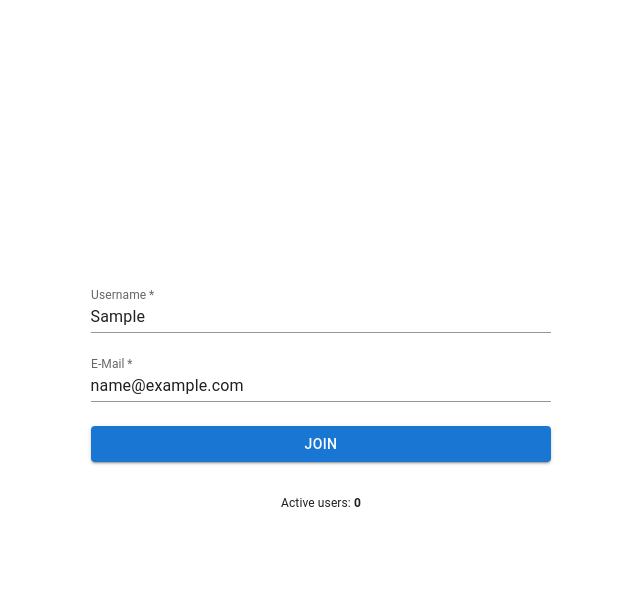
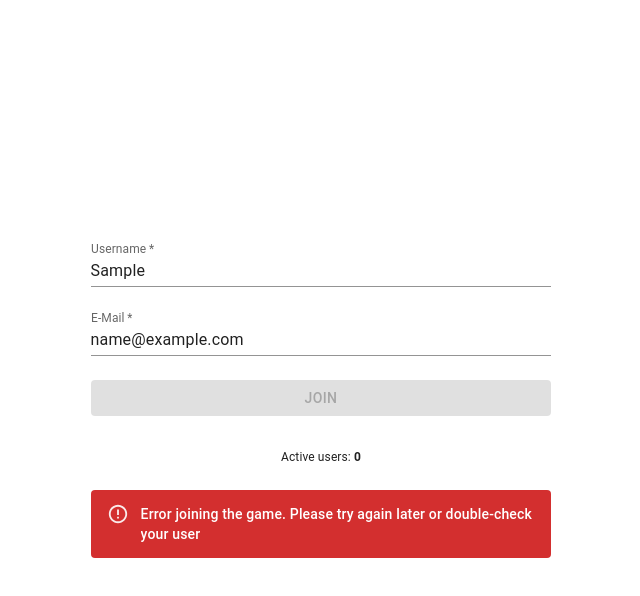
Before and after one commit to stefanzmf/airhockey, a React (Vite) app in the folder apps/airhockey/: page / in a window 1280 px wide. Both pictures are taken after typing "Sample", "name@example.com" into the empty fields and a click on the button "JOIN". Shown: the top 596 px of the page, without its empty margins (319-959 px from the left). Built offline with nearby package versions, Linux system fonts and the light colour scheme; no server answers.

Commit message:
Add basic server error check and add respone type

```diff
--- a/apps/airhockey/src/modules/join/index.tsx
+++ b/apps/airhockey/src/modules/join/index.tsx
@@ -1,13 +1,13 @@
 import React, { useCallback, useState } from 'react';
-import { Box, Button, Stack, TextField, Typography } from '@mui/material';
+import { Alert, Box, Button, Stack, TextField, Typography } from '@mui/material';
 
 import { FieldsName } from './utils'
 import { messages, useFormValidation } from './useFieldValidation'
-import { useUserMutation, useUsersCountQuery, useUsersCountLive } from './queries';
+import { useUserMutation, useUsersCountLive } from './queries';
 
 const Join = () => {
   const userMutation = useUserMutation()
-  const activeUsersCount = useUsersCountLive();
+  const activeUsersCount = useUsersCountLive()
 
   const [formValues, setFormValues] = useState<{
     [FieldsName.USERNAME]: string,
@@ -24,8 +24,10 @@ const Join = () => {
     [FieldsName.USERNAME]: undefined,
     [FieldsName.EMAIL]: undefined
   });
+  const [validateField] = useFormValidation()
 
-  const [validateField] = useFormValidation()
+  const [hasServerErrors, setHasServerErrors] = useState<boolean>(false)
+  const hasClientErrors = Object.values(fieldsErrors).filter((err) => err).length !== 0
 
   const handleOnFieldBlur = useCallback((event: React.FocusEvent<HTMLInputElement>) => {
     const fieldName = event.target.name as FieldsName;
@@ -44,6 +46,7 @@ const Join = () => {
 
   const handleOnFieldChange = useCallback((event: React.ChangeEvent<HTMLInputElement>) => {
     const fieldName = event.target.name;
+    setHasServerErrors(false);
 
     setFormValues((prev) => ({
       ...prev,
@@ -57,10 +60,21 @@ const Join = () => {
     userMutation.mutate({
       username: formValues[FieldsName.USERNAME],
       email: formValues[FieldsName.EMAIL],
+    }, {
+      onSuccess: ({ data }) => {
+        if (!data) {
+          setHasServerErrors(true)
+
+          return;
+        }
+
+
+      },
+      onError: () => {
+        setHasServerErrors(true)
+      }
     })
   }, [formValues[FieldsName.USERNAME], formValues[FieldsName.EMAIL]])
-
-  const hasErrors = Object.values(fieldsErrors).filter((err) => err).length !== 0
 
   return (
     <form name="join" onSubmit={handleFormSubmit}>
@@ -95,7 +109,7 @@ const Join = () => {
         <Button
           type="submit"
           variant="contained"
-          disabled={hasErrors || userMutation.isPending}
+          disabled={hasClientErrors || hasServerErrors || userMutation.isPending}
         >
           Join
         </Button>
@@ -109,6 +123,12 @@ const Join = () => {
           Active users: <strong>{activeUsersCount}</strong>
         </Typography>
       </Box>
+
+      {hasServerErrors && (
+        <Alert severity="error" variant="filled" sx={{ mt: 3 }}>
+          Error joining the game. Please try again later or double-check your user
+        </Alert>
+      )}
     </form>
   )
 }
--- a/apps/airhockey/src/modules/join/queries.ts
+++ b/apps/airhockey/src/modules/join/queries.ts
@@ -1,8 +1,9 @@
+import { useEffect, useState } from 'react';
 import { useMutation, useQuery } from '@tanstack/react-query';
 import {io} from 'socket.io-client'
 
 import {api} from '../../queryClient'
-import { useEffect, useState } from 'react';
+import { UserResponseData } from './utils';
 
 export const usersKeys = {
   users: ['users'] as const,
@@ -10,8 +11,8 @@ export const usersKeys = {
 }
 
 export const useUserMutation = () => {
-  return useMutation({
-    mutationFn: ({ username, email }: {username: string, email: string}) => {
+  return useMutation<{ data: UserResponseData }, unknown, {username: string, email: string}>({
+    mutationFn: ({ username, email }) => {
       return api.post('/users/create', { username, email })
     }
   })
```
Also changed, not shown: apps/airhockey/src/modules/join/utils.ts (+7 -0 lines).
